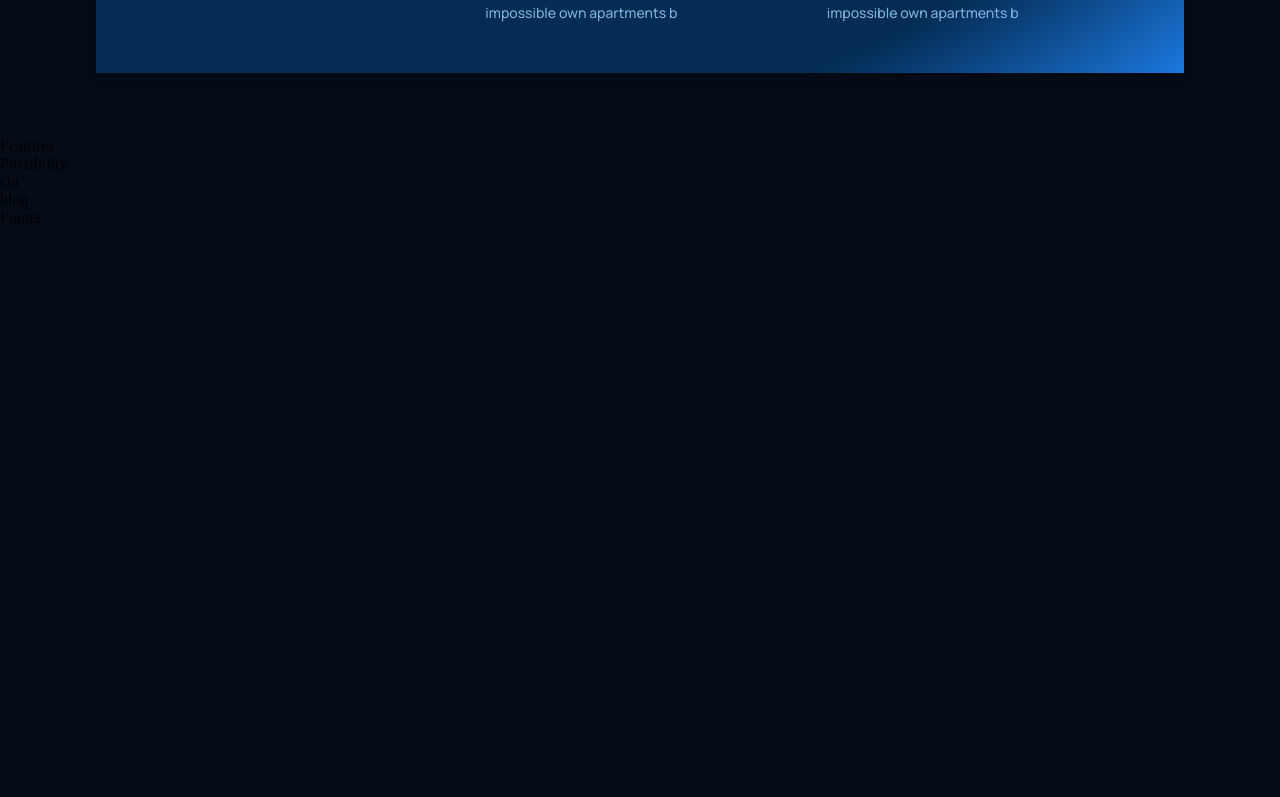
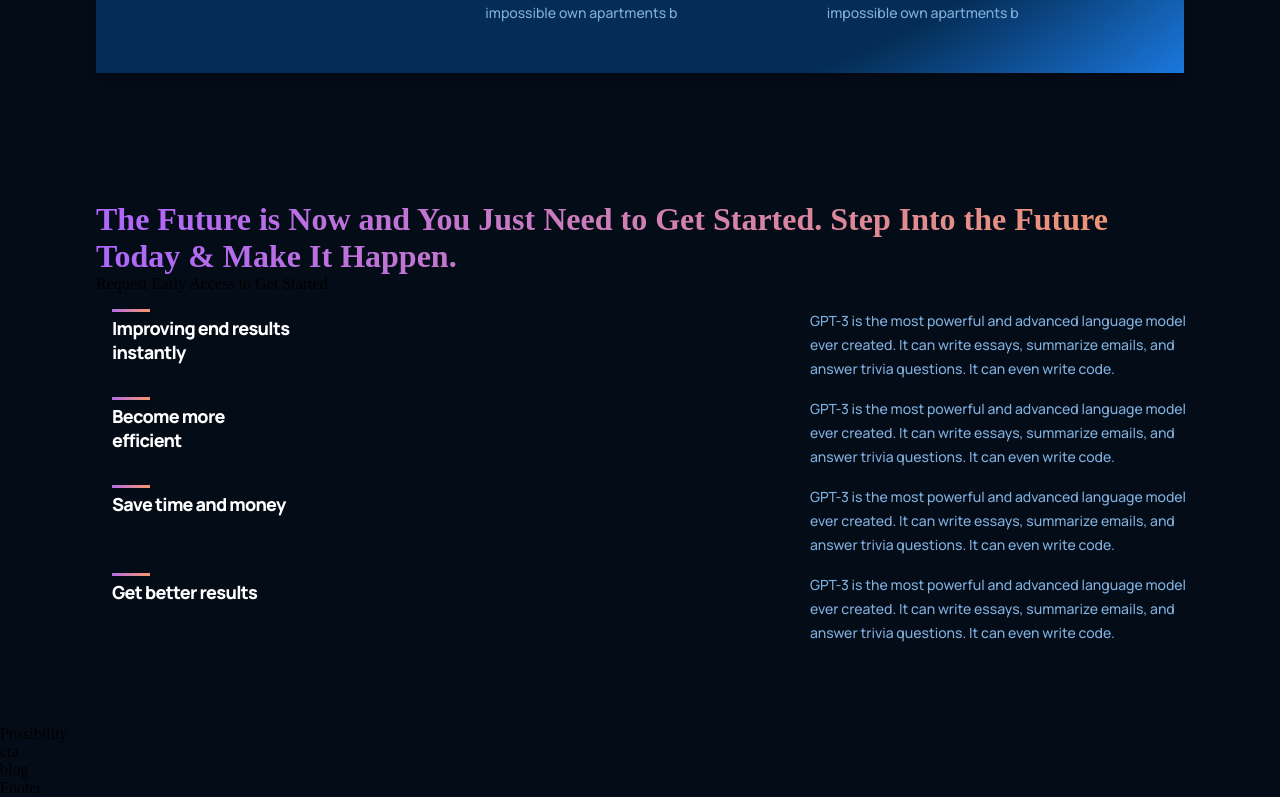
Before and after one commit to Matt-Chisholm/gpt3-mc, a React (Create React App) app: page / in a window 1280 px wide. Shown: the part 1516-2313 px from the top of the page. Before the commit the page ends 1743 px from the top, so only its background shows below. Built offline with nearby package versions, Linux system fonts and the light colour scheme.

Commit message:
features jsx

```diff
--- a/src/containers/features/Features.js
+++ b/src/containers/features/Features.js
@@ -1,6 +1,45 @@
 import React from "react";
 import "./features.css";
+import { Feature } from "../../components";
+
+const featuresData = [
+  {
+    title: "Improving end results instantly",
+    text: "GPT-3 is the most powerful and advanced language model ever created. It can write essays, summarize emails, and answer trivia questions. It can even write code.",
+  },
+  {
+    title: "Become more efficient",
+    text: "GPT-3 is the most powerful and advanced language model ever created. It can write essays, summarize emails, and answer trivia questions. It can even write code.",
+  },
+  {
+    title: "Save time and money",
+    text: "GPT-3 is the most powerful and advanced language model ever created. It can write essays, summarize emails, and answer trivia questions. It can even write code.",
+  },
+  {
+    title: "Get better results",
+    text: "GPT-3 is the most powerful and advanced language model ever created. It can write essays, summarize emails, and answer trivia questions. It can even write code.",
+  },
+];
 
 export default function Features() {
-  return <div>Features</div>;
+  return (
+    <div className='gpt3__features section__padding' id='features'>
+      <div className='gpt3__features-heading'>
+        <h1 className='gradient__text'>
+          The Future is Now and You Just Need to Get Started. Step Into the
+          Future Today & Make It Happen.
+        </h1>
+        <p>Request Early Access to Get Started.</p>
+      </div>
+      <div className='gpt3__features-container'>
+        {featuresData.map((feature, index) => (
+          <Feature
+            key={feature.title + index}
+            title={feature.title}
+            text={feature.text}
+          />
+        ))}
+      </div>
+    </div>
+  );
 }
```
